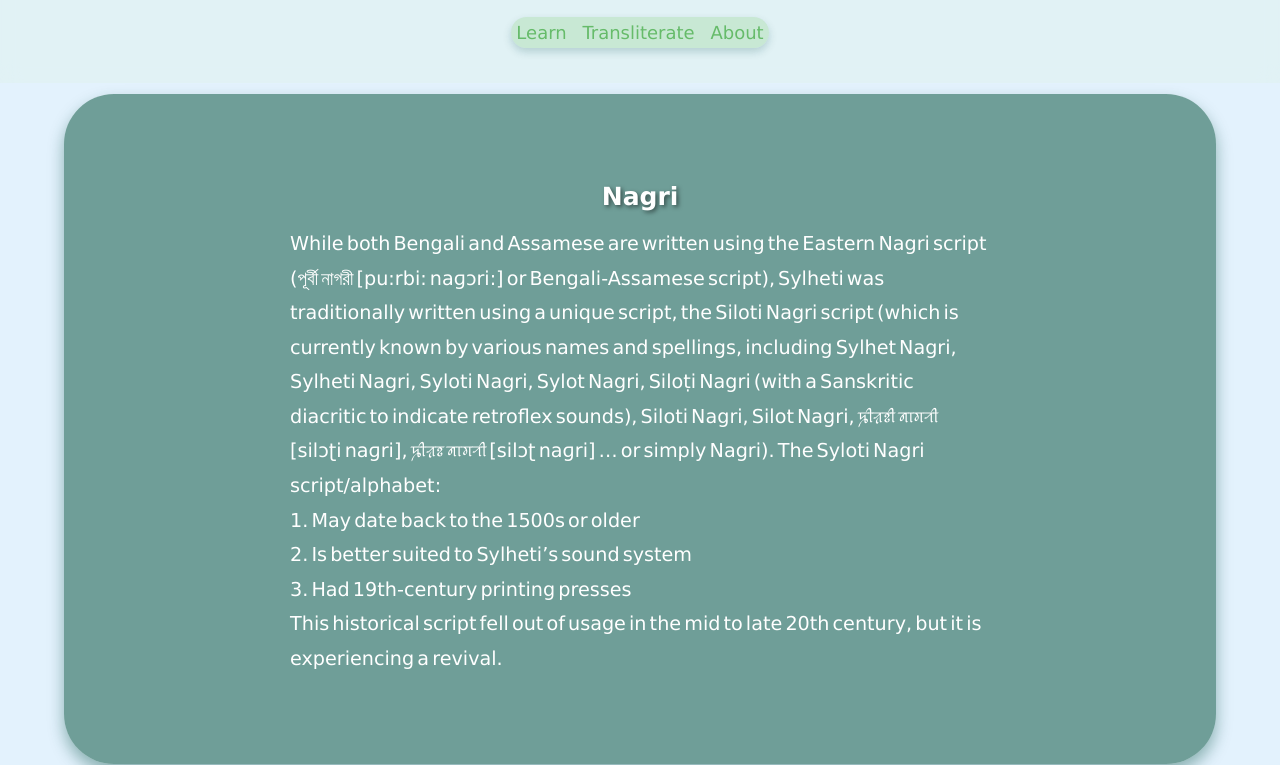
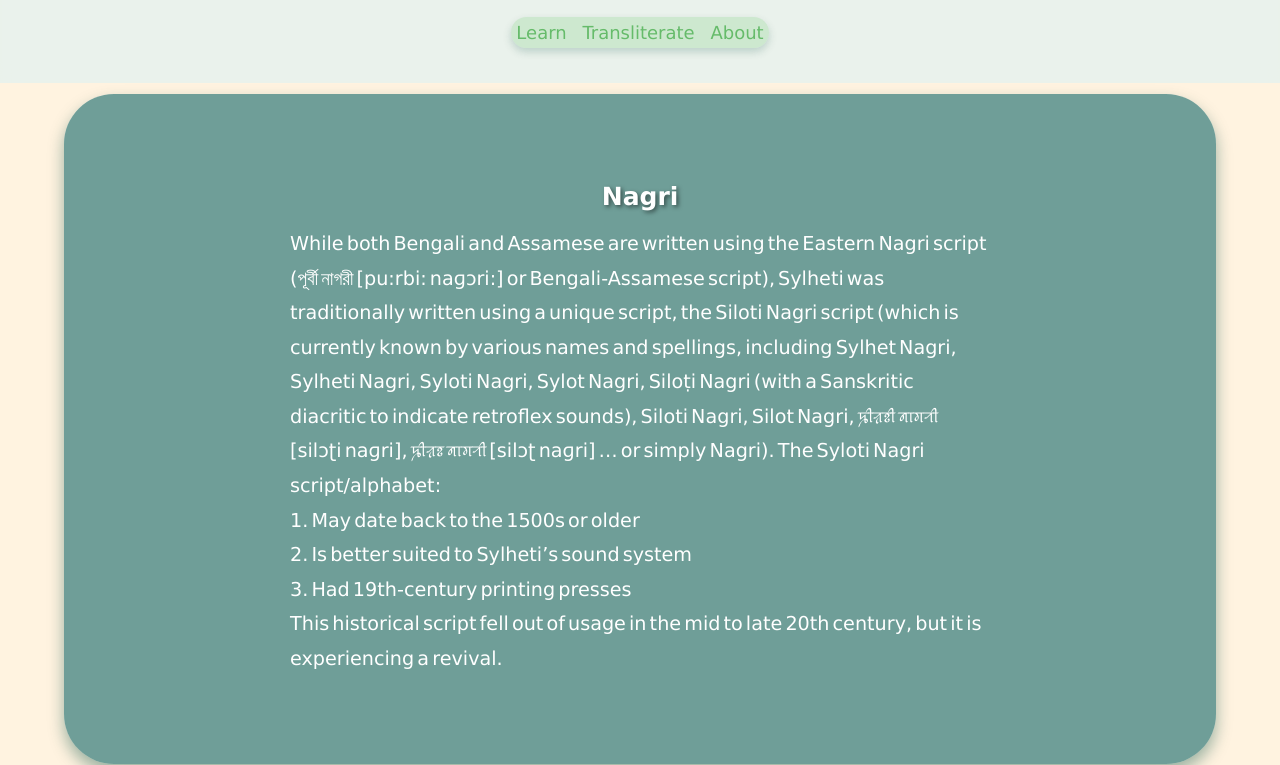
Before and after one commit to TheGzar/SylotChroniclesOrg, a plain HTML site: page index.html in a window 1280 px wide. Shown: the part 53-818 px from the top of the page. Drawn offline with Linux system fonts and the light colour scheme.

Commit message:
Update styles.css

```diff
--- a/styles.css
+++ b/styles.css
@@ -14,12 +14,13 @@
 }
 
 body {
-    background-color: #E3F2FD; /* Soft pastel blue */
-    color: #1E3A56; /* Dark blue text for contrast */
+    background-color: #FFF3E0; /* Light Peach */
+    color: #BF360C; /* Burnt Orange */
     display: flex;
     flex-direction: column;
     align-items: center;
 }
+
 
 
 
```
